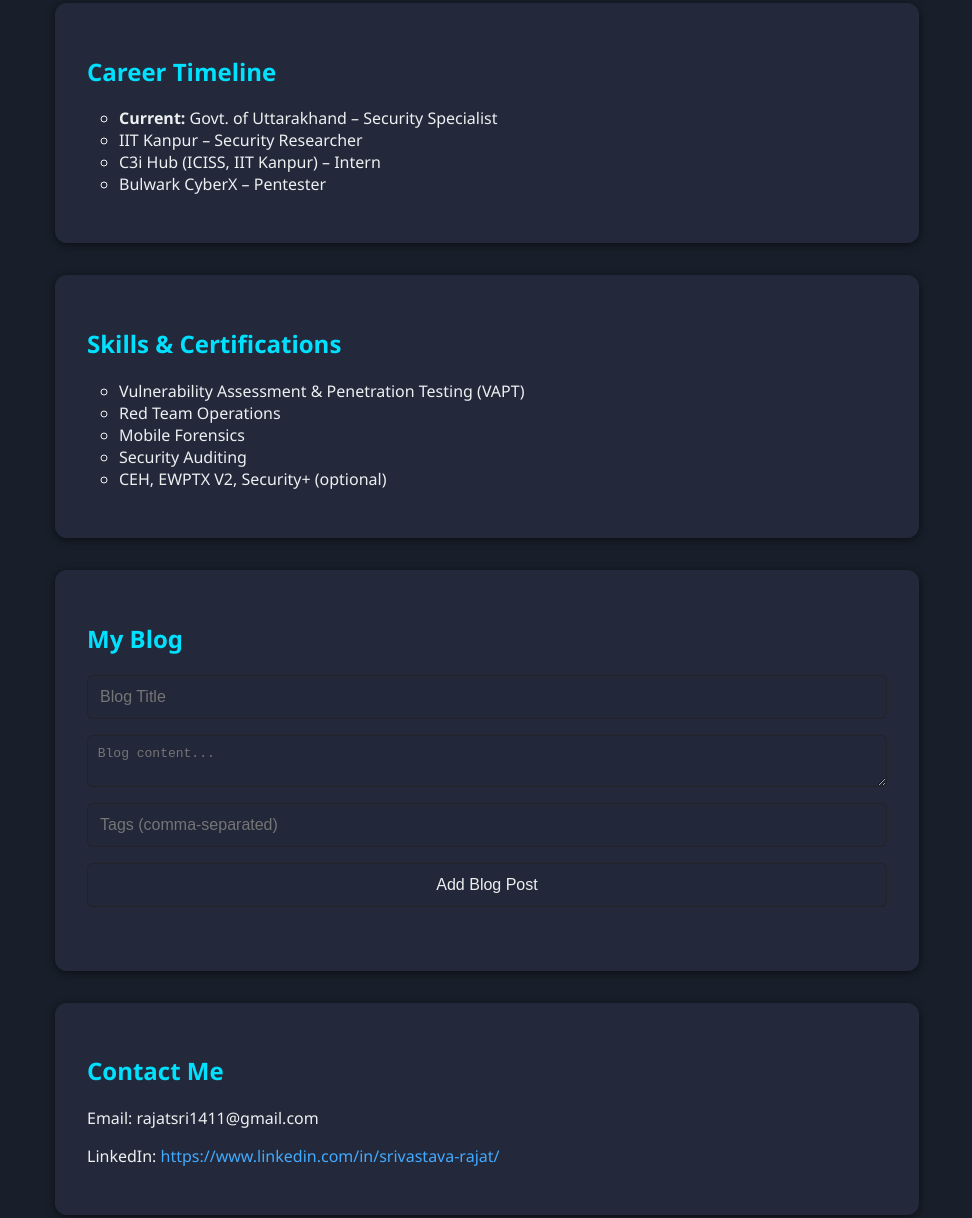
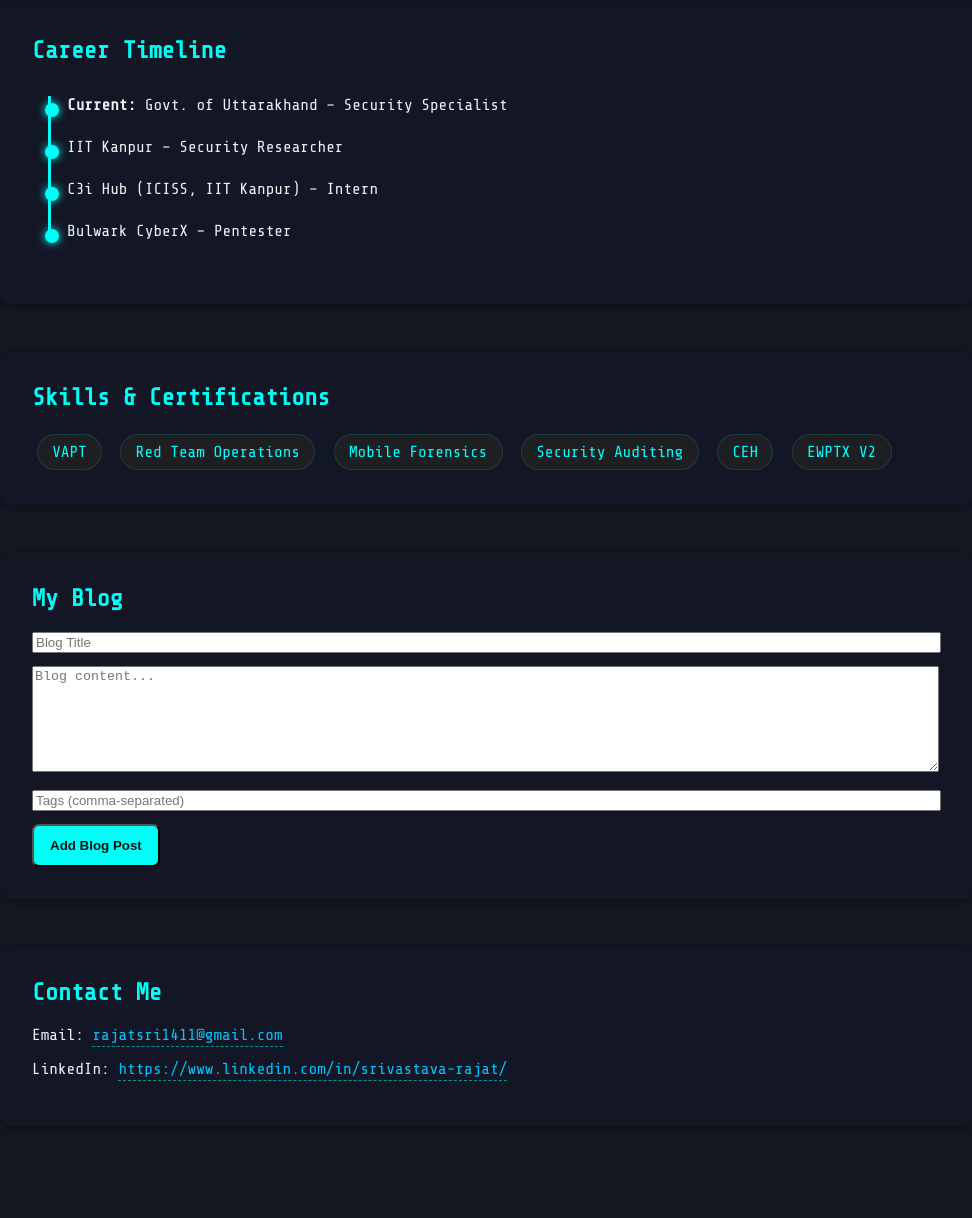
Before and after one commit to X-rajat/rajatsrivastava, a plain HTML site: page index.html in a window 1280 px wide. Shown: the part 487-1705 px from the top of the page, without its empty margins (153-1125 px from the left). After the commit the page ends 1661 px from the top, so only its background shows below. Drawn offline with nearby package versions, Linux system fonts and the light colour scheme.

Commit message:
Update index.html

```diff
--- a/index.html
+++ b/index.html
@@ -3,172 +3,147 @@
 <head>
   <meta charset="UTF-8" />
   <meta name="viewport" content="width=device-width,initial-scale=1.0" />
-  <title>My Cybersecurity Portfolio</title>
+  <title>Cybersecurity Portfolio</title>
+  <link href="https://fonts.googleapis.com/css2?family=Share+Tech+Mono&display=swap" rel="stylesheet">
   <style>
-    body {
-      font-family: 'Segoe UI', Arial, sans-serif;
-      background-color: #181f2a;
-      color: #ecf0f1;
-      margin: 0;
-      padding: 0;
-    }
-    section {
-      margin: 2em auto;
-      max-width: 800px;
-      padding: 2em;
-      background: rgba(36, 42, 60, 0.95);
-      border-radius: 12px;
-      box-shadow: 0 2px 8px #0008;
-    }
-    h1, h2 {
-      color: #00e0ff;
-    }
-    ul {
-      list-style: circle;
-      padding-left: 2em;
-    }
-    #hero {
-      text-align: center;
-      margin-top: 2em;
-    }
-    #blog form {
-      display: flex;
-      flex-direction: column;
-      gap: 1em;
-      margin-bottom: 2em;
-    }
-    #blog input, #blog textarea, #blog button {
-      font-size: 1em;
-      padding: 0.75em;
-      border-radius: 6px;
-      border: 1px solid #222c;
-      background: #22273a;
-      color: #eee;
-      resize: vertical;
-    }
-    #blog-posts .blog-post {
-      background: #111b2b;
-      margin-bottom: 1.5em;
-      padding: 1.2em;
-      border-radius: 8px;
-      box-shadow: 0 1px 4px #0006;
-    }
-    a {
-      color: #42aaff;
-      text-decoration: none;
-    }
-    a:hover {
-      text-decoration: underline;
-    }
-    @media (max-width: 600px) {
-      section { padding: 1em; }
-      #hero h1 { font-size: 2em; }
-    }
+    body { background: #131821; color: #ecf0f1; font-family: 'Share Tech Mono', monospace; margin: 0; }
+    section { max-width: 910px; margin: 3em auto; padding: 2em; background: rgba(20,24,38, 0.92); border-radius: 12px; box-shadow: 0 2px 10px #0006; }
+    h1, h2 { color: #00fff6; margin-top: 0; }
+    .neon { text-shadow: 0 0 8px #0ff, 0 0 5px #015f7f; color: #24f595; }
+    #hero { text-align: center; margin-top: 2em; position: relative; }
+    #matrix-bg { position: absolute; left: 0; top: 0; width: 100%; height: 180px; z-index: 0; pointer-events: none; }
+    .timeline { border-left: 3px solid #00fff6; margin: 2em 0 2em 1em; padding-left: 1em; }
+    .timeline div { margin: 1.5em 0; position: relative; }
+    .timeline div:before { content: ''; position: absolute; left: -22px; top: 7px; width: 14px; height: 14px; border-radius: 50%; background: #00fff6; box-shadow: 0 0 8px #0ff; }
+    .skill-badge { display: inline-block; margin: 0.2em 0.3em; padding: 0.5em 0.9em; background: #222c; color: #0ff; border: 1.5px solid #0ff2; border-radius: 20px; }
+    #blog-posts .blog-post { background: #12202d; margin-bottom: 1.5em; padding: 1.2em; border-radius: 8px; box-shadow: 0 1px 4px #00fff689; }
+    .contact-link { color: #00c3ff; text-decoration: none; padding-bottom: 2px; border-bottom: 1.5px dashed #0ff8; transition: border 0.2s; }
+    .contact-link:hover { border-bottom: 1.5px solid #0ff; color: #0ff; }
   </style>
+  <!-- Animate on Scroll (AOS) CSS & JS -->
+  <link href="https://unpkg.com/aos@2.3.1/dist/aos.css" rel="stylesheet">
 </head>
 <body>
-  <!-- Hero Section -->
-  <section id="hero">
-    <h1>Rajat Srivastava</h1>
-    <p>Cybersecurity Specialist | VAPT | Red Team | CEH | EWPTX V2</p>
-  </section>
-
-  <!-- About Section -->
-  <section id="about">
-    <h2>About Me</h2>
-    <p>
-      Passionate white-hat hacker with expertise in VAPT, red teaming, and mobile forensics. Security specialist for CERT-UK and the Government of Uttarakhand. BTech in ECE from PSIT Kanpur, with hands-on experience in critical infrastructure security and forensics.
+  <!-- HERO SECTION -->
+  <section id="hero" data-aos="zoom-in">
+    <canvas id="matrix-bg"></canvas>
+    <h1 class="neon">Rajat Srivastava — Cybersecurity Specialist</h1>
+    <p style="position: relative; z-index: 2;">
+      Penetration Tester | Red Team | CEH | EWPTX V2 <br/>
+      <span style="color:#0ff; font-size:2em;">&#128272; &#128187; &#128104;&#8205;&#128187;</span>
     </p>
   </section>
 
-  <!-- Experience Timeline -->
-  <section id="experience">
-    <h2>Career Timeline</h2>
-    <ul>
-      <li><strong>Current:</strong> Govt. of Uttarakhand – Security Specialist</li>
-      <li>IIT Kanpur – Security Researcher</li>
-      <li>C3i Hub (ICISS, IIT Kanpur) – Intern</li>
-      <li>Bulwark CyberX – Pentester</li>
-    </ul>
+  <!-- ABOUT -->
+  <section id="about" data-aos="fade-up">
+    <h2>About Me</h2>
+    <p>
+      White-hat hacker & cybersecurity professional: VAPT, red teaming, and mobile forensics.<br>
+      Security specialist for CERT-UK, Govt. of Uttarakhand. <br>
+      BTech in ECE from PSIT Kanpur, experienced in infrastructure security.
+    </p>
   </section>
 
-  <!-- Skills & Certifications -->
-  <section id="skills">
-    <h2>Skills & Certifications</h2>
-    <ul>
-      <li>Vulnerability Assessment & Penetration Testing (VAPT)</li>
-      <li>Red Team Operations</li>
-      <li>Mobile Forensics</li>
-      <li>Security Auditing</li>
-      <li>CEH, EWPTX V2, Security+ (optional)</li>
-    </ul>
+  <!-- TIMELINE -->
+  <section id="experience" data-aos="fade-right">
+    <h2>Career Timeline</h2>
+    <div class="timeline">
+      <div><b>Current:</b> Govt. of Uttarakhand – Security Specialist</div>
+      <div>IIT Kanpur – Security Researcher</div>
+      <div>C3i Hub (ICISS, IIT Kanpur) – Intern</div>
+      <div>Bulwark CyberX – Pentester</div>
+    </div>
   </section>
 
-  <!-- Blog Section -->
-  <section id="blog">
+  <!-- SKILLS -->
+  <section id="skills" data-aos="fade-left">
+    <h2>Skills & Certifications</h2>
+    <span class="skill-badge">VAPT</span>
+    <span class="skill-badge">Red Team Operations</span>
+    <span class="skill-badge">Mobile Forensics</span>
+    <span class="skill-badge">Security Auditing</span>
+    <span class="skill-badge">CEH</span>
+    <span class="skill-badge">EWPTX V2</span>
+  </section>
+
+  <!-- BLOG -->
+  <section id="blog" data-aos="fade-up">
     <h2>My Blog</h2>
     <form id="blog-form">
-      <input type="text" id="blog-title" placeholder="Blog Title" required />
-      <textarea id="blog-content" placeholder="Blog content..." required></textarea>
-      <input type="text" id="blog-tags" placeholder="Tags (comma-separated)" />
-      <button type="submit">Add Blog Post</button>
+      <input type="text" id="blog-title" placeholder="Blog Title" required style="margin-bottom:1em;width:99%;" />
+      <textarea id="blog-content" placeholder="Blog content..." required style="margin-bottom:1em; width:99%; height:100px;"></textarea>
+      <input type="text" id="blog-tags" placeholder="Tags (comma-separated)" style="margin-bottom:1em; width:99%;" />
+      <button type="submit" style="background:#00fff6;color:#111;padding:0.9em 1.2em;font-weight:bold;border-radius:7px;">Add Blog Post</button>
     </form>
     <div id="blog-posts"></div>
   </section>
 
-  <!-- Contact Section -->
-  <section id="contact">
+  <!-- CONTACT -->
+  <section id="contact" data-aos="fade-up">
     <h2>Contact Me</h2>
-    <p>Email: rajatsri1411@gmail.com</p>
-    <p>LinkedIn: <a href="#" target="_blank">https://www.linkedin.com/in/srivastava-rajat/</a></p>
+    <p>Email: <a href="mailto:youremail@example.com" class="contact-link">rajatsri1411@gmail.com</a></p>
+    <p>LinkedIn: <a href="#" class="contact-link" target="_blank">https://www.linkedin.com/in/srivastava-rajat/</a></p>
   </section>
 
+  <!-- Animate on Scroll JS -->
+  <script src="https://unpkg.com/aos@2.3.1/dist/aos.js"></script>
   <script>
-    // Simple Local Blog Post Storage
+    AOS.init({ duration: 1200, once: true });
+    // Matrix Animation
+    const canvas = document.getElementById('matrix-bg');
+    if(canvas){
+      const ctx = canvas.getContext('2d');
+      let w, h;
+      let cols, ypos;
+      function resize() {
+        w = canvas.width = document.getElementById('hero').offsetWidth;
+        h = canvas.height = 180;
+        cols = Math.floor(w/20);
+        ypos = Array(cols).fill(0);
+      }
+      window.addEventListener('resize', resize); resize();
+      function matrix() {
+        ctx.fillStyle = '#181f2a2c';
+        ctx.fillRect(0,0,w,h);
+        ctx.font = '16px monospace';
+        for(let i=0; i<cols; i++) {
+          let text = String.fromCharCode(0x30A0+Math.random()*97);
+          ctx.fillStyle = '#00fff699';
+          ctx.fillText(text, i*20, ypos[i]*18);
+          if(Math.random() > 0.975) ypos[i]=0;
+          ypos[i]++;
+          if(ypos[i]*18 > h && Math.random() > 0.9) ypos[i]=0;
+        }
+      }
+      setInterval(matrix, 50);
+    }
+    // Blog Engine
     document.addEventListener("DOMContentLoaded", () => {
       const form = document.getElementById("blog-form");
       const postsDiv = document.getElementById("blog-posts");
-
       function renderPosts() {
         const posts = JSON.parse(localStorage.getItem("blogPosts") || "[]");
         postsDiv.innerHTML = "";
         posts.slice().reverse().forEach(post => {
           const el = document.createElement("div");
           el.className = "blog-post";
-          el.innerHTML = `
-            <h3>${post.title}</h3>
-            <small>${post.date} | Tags: ${post.tags}</small>
-            <p>${post.content}</p>
-          `;
+          el.innerHTML = `<h3>${post.title}</h3><small>${post.date} | Tags: ${post.tags}</small><p>${post.content}</p>`;
           postsDiv.appendChild(el);
         });
       }
-
       form.addEventListener("submit", e => {
         e.preventDefault();
         const title = document.getElementById("blog-title").value.trim();
         const content = document.getElementById("blog-content").value.trim();
         const tags = document.getElementById("blog-tags").value.trim();
-
-        if (!title || !content) {
-          alert("Please fill in all required fields.");
-          return;
-        }
-
-        const newPost = {
-          title,
-          content,
-          tags,
-          date: new Date().toLocaleDateString()
-        };
-
+        if (!title || !content) { alert("Please fill in all required fields."); return; }
+        const newPost = { title, content, tags, date: new Date().toLocaleDateString() };
         const posts = JSON.parse(localStorage.getItem("blogPosts") || "[]");
         posts.push(newPost);
         localStorage.setItem("blogPosts", JSON.stringify(posts));
         form.reset();
         renderPosts();
       });
-
       renderPosts();
     });
   </script>
```
